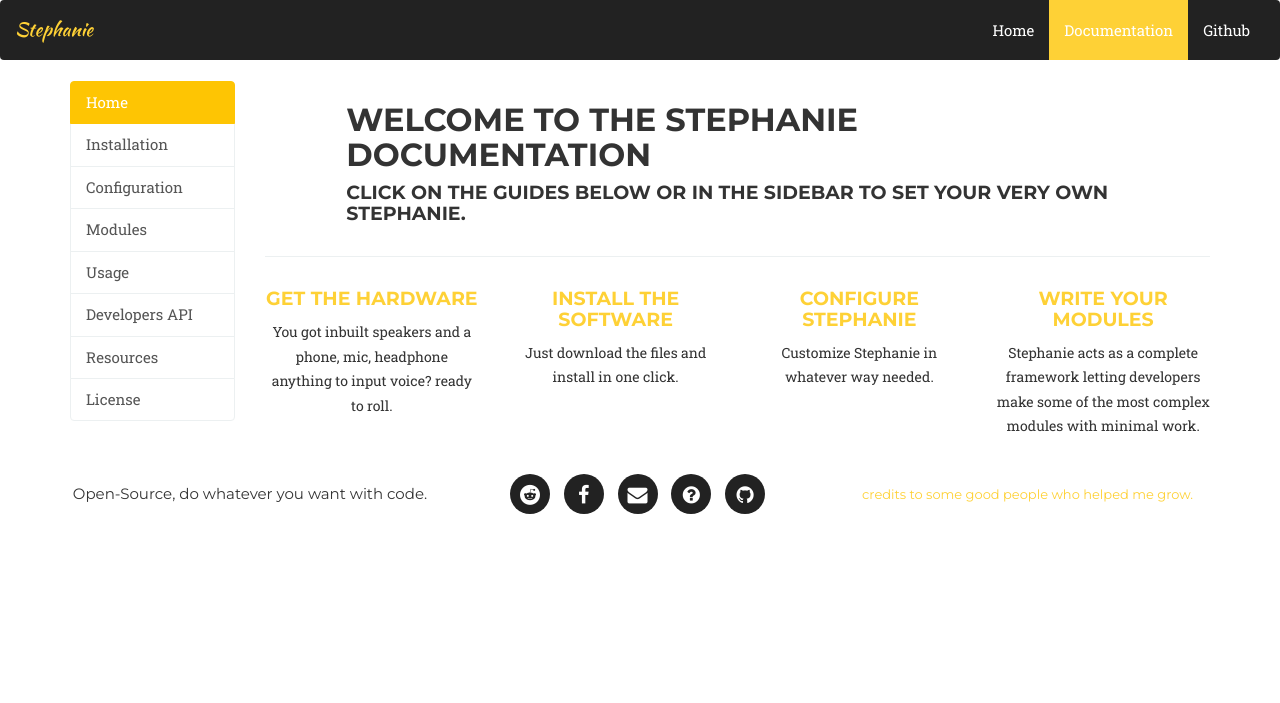
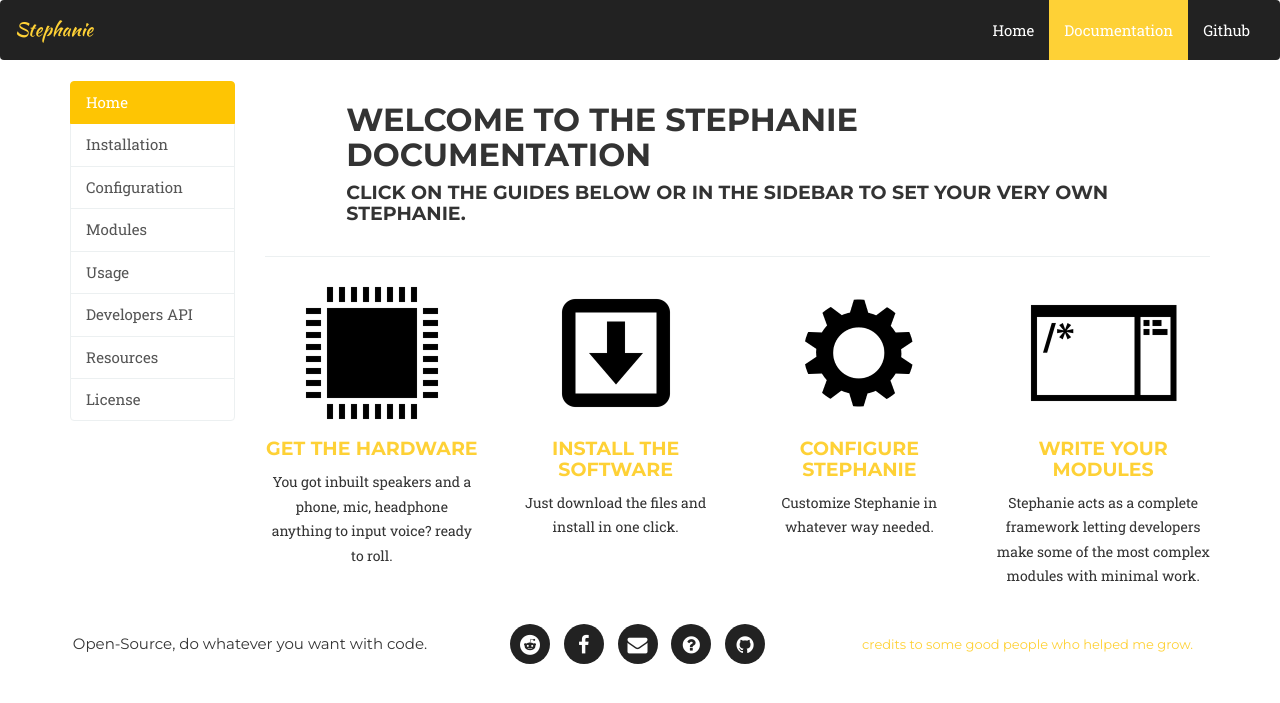
Before and after one commit to SlapBot/slapbot.github.io, a Jekyll site: the page built from documentation/index.md, in a window 1280 px wide. Shown: the top 703 px of the page. Built offline with Jekyll 4.4.1, drawn with Linux system fonts in a browser that asks for light colours; nearby versions of some CDN libraries; some web fonts are replaced.

Commit message:
Fixed routes

```diff
--- a/_layouts/docs.html
+++ b/_layouts/docs.html
@@ -35,13 +35,13 @@
                         <span class="icon-bar"></span>
                         <span class="icon-bar"></span>
                     </button>
-                    <a class="navbar-brand my-brand" href="/stephanie/#home">Stephanie</a>
+                    <a class="navbar-brand my-brand" href="/">Stephanie</a>
                 </div>
                 <div class="collapse navbar-collapse" id="bs-example-navbar-collapse-1">
                     <ul class="nav navbar-nav navbar-right">
-                        <li><a href="/stephanie/">Home</a></li>
+                        <li><a href="/">Home</a></li>
                         <li class="active"><a href="#" style="background-color: #fed136">Documentation</a></li>
-                        <li><a href="/github">Github</a></li>
+                        <li><a href="http://www.github.com/slapbot/stephanie-va">Github</a></li>
                     </ul>
                 </div>
             </div>
@@ -52,40 +52,40 @@
                 <div class="col-sm-2">
                     <ul class="list-group">
                         {%if page.currentpage == "home" %}
-                            <a href="/stephanie/documentation" class="list-group-item active">Home</a>
+                            <a href="/documentation" class="list-group-item active">Home</a>
                         {% else %}
-                            <a href="/stephanie/documentation" class="list-group-item">Home</a>
+                            <a href="/documentation" class="list-group-item">Home</a>
                         {% endif %}
                         {%if page.currentpage == "installation" %}
-                            <a href="/stephanie/documentation/installation" class="list-group-item active">Installation</a>
+                            <a href="/documentation/installation" class="list-group-item active">Installation</a>
                         {% else %}
-                            <a href="/stephanie/documentation/installation" class="list-group-item">Installation</a>
+                            <a href="/documentation/installation" class="list-group-item">Installation</a>
                         {% endif %}
                         {%if page.currentpage == "configuration" %}
-                            <a href="/stephanie/documentation/configuration" class="list-group-item active">Configuration</a>
+                            <a href="/documentation/configuration" class="list-group-item active">Configuration</a>
                         {% else %}
-                            <a href="/stephanie/documentation/configuration" class="list-group-item">Configuration</a>
+                            <a href="/documentation/configuration" class="list-group-item">Configuration</a>
                         {% endif %}
                         {%if page.currentpage == "modules" %}
-                            <a href="/stephanie/documentation/modules" class="list-group-item active">Modules</a>
+                            <a href="/documentation/modules" class="list-group-item active">Modules</a>
                         {% else %}
-                            <a href="/stephanie/documentation/modules" class="list-group-item">Modules</a>
+                            <a href="/documentation/modules" class="list-group-item">Modules</a>
                         {% endif %}
                         {%if page.currentpage == "usage" %}
-                            <a href="/stephanie/documentation/usage" class="list-group-item active">Usage</a>
+                            <a href="/documentation/usage" class="list-group-item active">Usage</a>
                         {% else %}
-                            <a href="/stephanie/documentation/usage" class="list-group-item">Usage</a>
+                            <a href="/documentation/usage" class="list-group-item">Usage</a>
                         {% endif %}
                         {%if page.currentpage == "developer" %}
-                            <a href="/stephanie/documentation/developer" class="list-group-item active">Developers API</a>
+                            <a href="/documentation/developer" class="list-group-item active">Developers API</a>
                         {% else %}
-                            <a href="/stephanie/documentation/developer" class="list-group-item">Developers API</a>
+                            <a href="/documentation/developer" class="list-group-item">Developers API</a>
                         {% endif %}
-                            <a href="/stephanie/documentation/resources" class="list-group-item">Resources</a>
+                            <a href="/documentation/resources" class="list-group-item">Resources</a>
                         {%if page.currentpage == "license" %}
-                            <a href="/stephanie/documentation/license" class="list-group-item active">License</a>
+                            <a href="/documentation/license" class="list-group-item active">License</a>
                         {% else %}
-                            <a href="/stephanie/documentation/license" class="list-group-item">License</a>
+                            <a href="/documentation/license" class="list-group-item">License</a>
                         {% endif %}
                     </ul>
                 </div>
--- a/documentation/index.md
+++ b/documentation/index.md
@@ -15,27 +15,27 @@ currentpage: home
 
 <div class="row mt centered">
     <div class="col-lg-3">
-        <a href="installation/#hardware-requirements"><img src="img/documentation/hardware.png" class="img-responsive center-block" width="150" alt=""></a>
+        <a href="installation/#hardware-requirements"><img src="/img/documentation/hardware.png" class="img-responsive center-block" width="150" alt=""></a>
         <a href="installation/#hardware-requirements" class="text-center"><h4>Get the hardware</h4></a>
         <p class="text-center">You got inbuilt speakers and a phone, mic, headphone anything to input voice? ready to roll.</p>
     </div><!--/col-lg-4 -->
 
     <div class="col-lg-3">
-        <a href="installation"><img src="img/documentation/download.png" class="img-responsive center-block" width="150" alt=""></a>
+        <a href="installation"><img src="/img/documentation/download.png" class="img-responsive center-block" width="150" alt=""></a>
         <a href="installation" class="text-center"><h4>Install the software</h4></a>
         <p class="text-center">Just download the files and install in one click.</p>
 
     </div><!--/col-lg-4 -->
 
     <div class="col-lg-3">
-        <a href="configuration"><img src="img/documentation/configure.png" class="img-responsive center-block" width="150" alt=""></a>
+        <a href="configuration"><img src="/img/documentation/configure.png" class="img-responsive center-block" width="150" alt=""></a>
         <a href="configuration" class="text-center"><h4>Configure Stephanie</h4></a>
         <p class="text-center">Customize Stephanie in whatever way needed.</p>
 
     </div><!--/col-lg-4 -->
 
     <div class="col-lg-3">
-        <a href="developer"><img src="img/documentation/developer.png" class="img-responsive center-block" width="150" alt=""></a>
+        <a href="developer"><img src="/img/documentation/developer.png" class="img-responsive center-block" width="150" alt=""></a>
         <a href="developer" class="text-center"><h4>Write your modules</h4></a>
         <p class="text-center">Stephanie acts as a complete framework letting developers make some of the most complex modules with minimal work.</p>
 
```
Also changed, not shown: _layouts/resources.html (+22 -22 lines), documentation/developer/index.md (+3 -3 lines), documentation/installation/index.md (+1 -1 lines).
